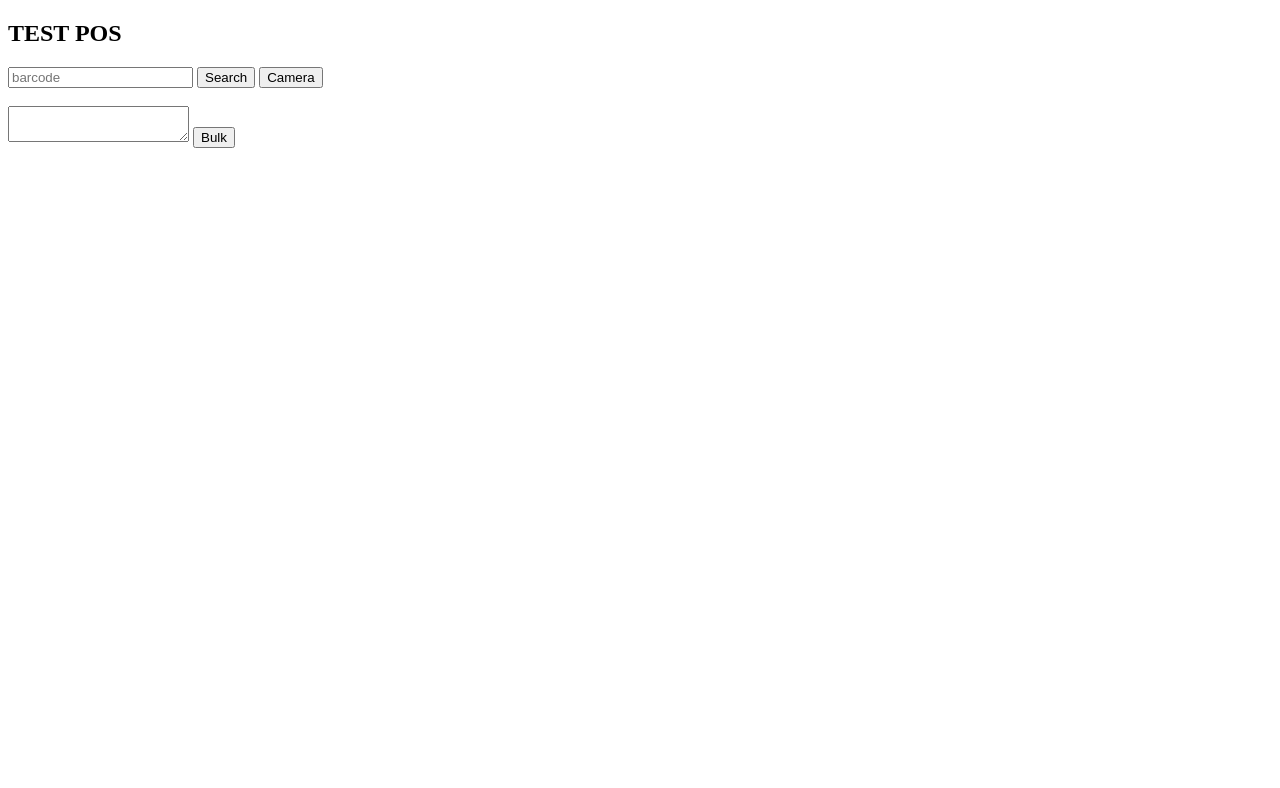
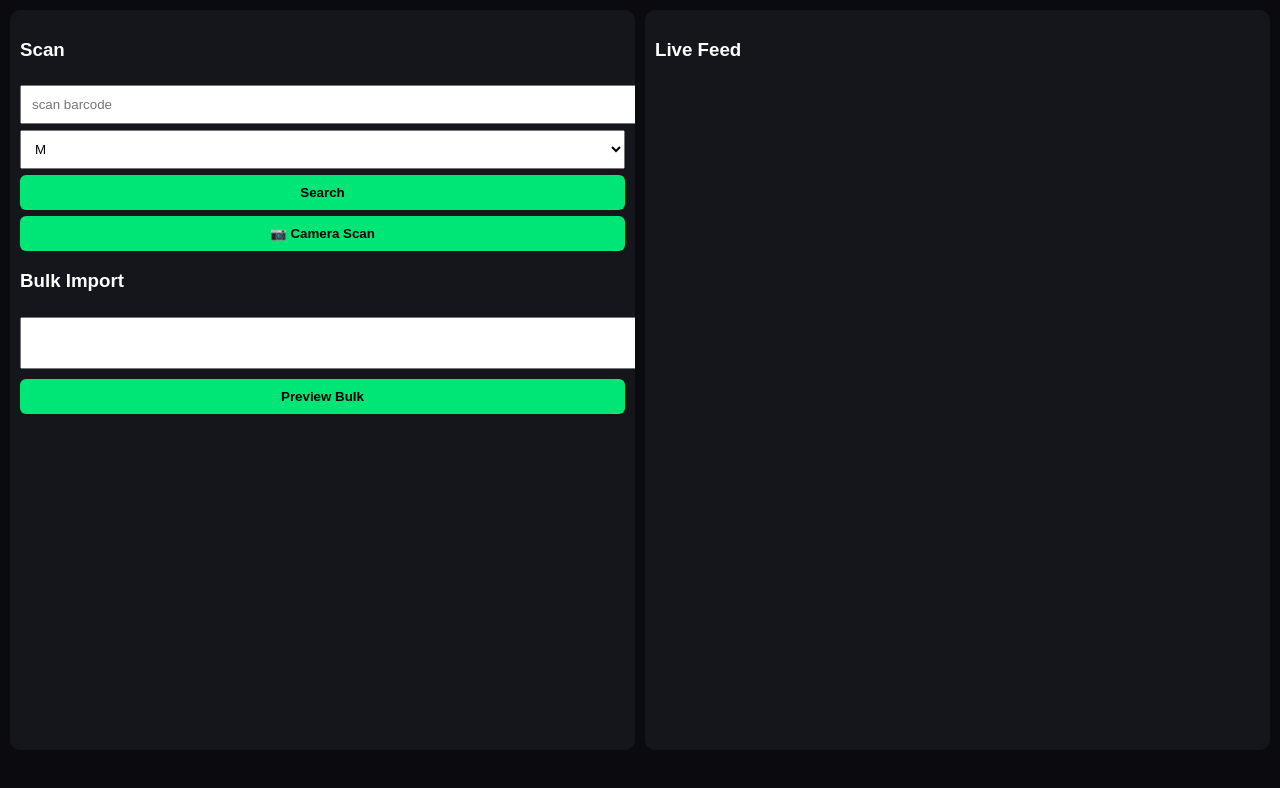
Before and after one commit to bestcoastmusic/discogs-pos, a website: page public/index.html in a window 1280 px wide. Drawn offline with Linux system fonts and the light colour scheme; no server answers.

Commit message:
restore full UI layout

```diff
--- a/public/index.html
+++ b/public/index.html
@@ -2,23 +2,88 @@
 <html>
 <head>
 <title>POS</title>
+
+<style>
+body{
+  margin:0;
+  font-family:Arial;
+  background:#0b0b0f;
+  color:#fff;
+}
+
+.container{
+  display:grid;
+  grid-template-columns:1fr 1fr;
+  gap:10px;
+  padding:10px;
+}
+
+.panel{
+  background:#15151c;
+  padding:10px;
+  border-radius:10px;
+  height:90vh;
+  overflow:auto;
+}
+
+input, textarea, select, button{
+  width:100%;
+  padding:10px;
+  margin-top:6px;
+}
+
+button{
+  background:#00e676;
+  border:none;
+  font-weight:bold;
+  border-radius:6px;
+}
+
+.card{
+  background:#222;
+  padding:10px;
+  margin:6px 0;
+  border-radius:6px;
+  cursor:pointer;
+}
+</style>
+
 </head>
 <body>
 
-<h2>TEST POS</h2>
+<div class="container">
 
-<input id="barcode" placeholder="barcode">
-<button id="scanBtn">Search</button>
+  <div class="panel">
+    <h3>Scan</h3>
 
-<button id="cameraBtn">Camera</button>
-<video id="camera" style="display:none;width:300px;"></video>
+    <input id="barcode" placeholder="scan barcode"/>
 
-<br><br>
+    <select id="condition">
+      <option>M</option>
+      <option>NM</option>
+      <option>VG+</option>
+      <option>VG</option>
+      <option>G</option>
+    </select>
 
-<textarea id="bulk"></textarea>
-<button id="bulkBtn">Bulk</button>
+    <button id="scanBtn">Search</button>
+    <button id="cameraBtn">📷 Camera Scan</button>
 
-<div id="results"></div>
+    <video id="camera" style="display:none;width:100%;margin-top:10px;"></video>
+
+    <div id="results"></div>
+
+    <h3>Bulk Import</h3>
+    <textarea id="bulk"></textarea>
+    <button id="bulkBtn">Preview Bulk</button>
+  </div>
+
+  <div class="panel">
+    <h3>Live Feed</h3>
+    <div id="log"></div>
+  </div>
+
+</div>
 
 <script src="app.js"></script>
 
```
